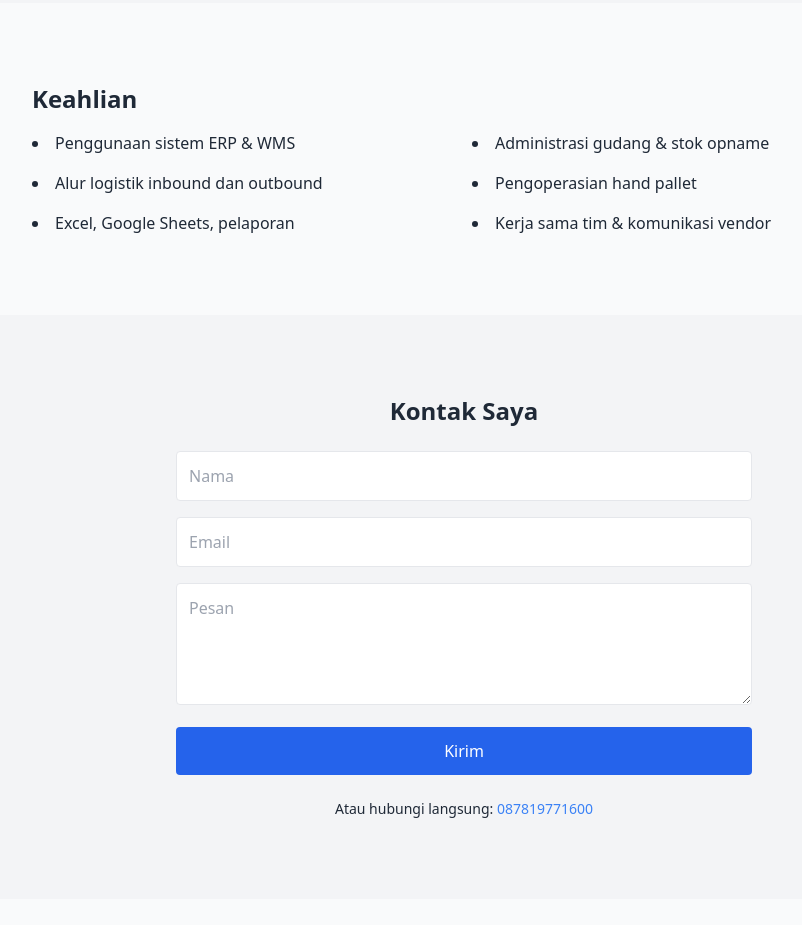
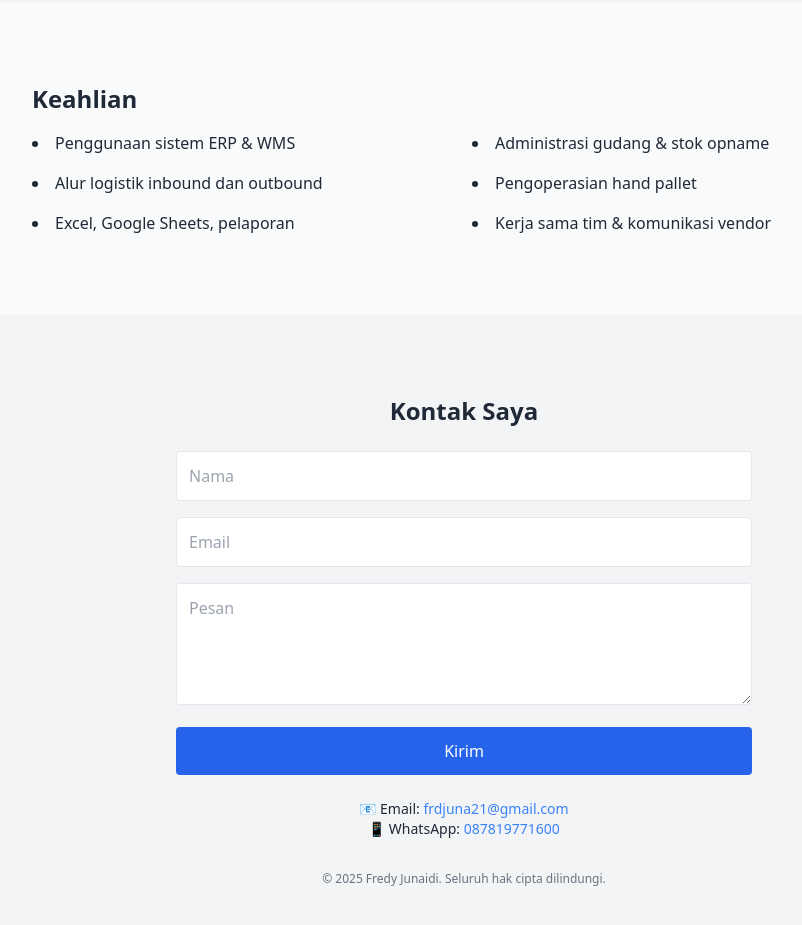
Before and after one commit to Fredyjuna21/Portofolio-Fredy, a plain HTML site: page index.html in a window 1280 px wide. Shown: the part 1389-2314 px from the top of the page, without its empty margins (176-978 px from the left). Before the commit the page ends 2288 px from the top, so only its background shows below. Drawn offline with nearby package versions, Linux system fonts and the light colour scheme.

Commit message:
Add files via upload

```diff
--- a/index.html
+++ b/index.html
@@ -7,7 +7,6 @@
   <title>Portofolio Fredy Junaidi</title>
   <script src="https://cdn.tailwindcss.com"></script>
   <script>
-    // Dark mode toggle script
     function toggleDarkMode() {
       document.documentElement.classList.toggle('dark');
     }
@@ -15,7 +14,6 @@
 </head>
 <body class="bg-gray-50 text-gray-800 dark:bg-gray-900 dark:text-gray-100 font-sans transition duration-300">
 
-  <!-- Header -->
   <header class="bg-white dark:bg-gray-800 shadow sticky top-0 z-10">
     <div class="max-w-6xl mx-auto px-4 py-4 flex justify-between items-center">
       <h1 class="text-xl font-bold">Fredy Junaidi</h1>
@@ -29,7 +27,6 @@
     </div>
   </header>
 
-  <!-- Hero Section -->
   <section class="bg-blue-100 dark:bg-blue-900 py-20 text-center">
     <img src="profil.jpg" alt="Foto Profil" class="w-40 h-40 rounded-full mx-auto mb-4 border-4 border-white shadow-lg object-cover"/>
     <h2 class="text-4xl font-bold mb-2">Staff Logistik Berpengalaman</h2>
@@ -37,7 +34,6 @@
     <a href="CV_Fredy.pdf" download class="mt-4 inline-block bg-blue-600 text-white px-4 py-2 rounded shadow hover:bg-blue-700">⬇️ Unduh CV</a>
   </section>
 
-  <!-- Tentang -->
   <section id="about" class="py-20 px-4 max-w-4xl mx-auto">
     <h3 class="text-2xl font-bold mb-4">Tentang Saya</h3>
     <p class="leading-relaxed">
@@ -45,7 +41,6 @@
     </p>
   </section>
 
-  <!-- Pengalaman -->
   <section id="experience" class="bg-gray-100 dark:bg-gray-800 py-20 px-4">
     <div class="max-w-4xl mx-auto">
       <h3 class="text-2xl font-bold mb-6">Pengalaman Kerja</h3>
@@ -72,7 +67,6 @@
     </div>
   </section>
 
-  <!-- Keahlian -->
   <section id="skills" class="py-20 px-4 max-w-4xl mx-auto">
     <h3 class="text-2xl font-bold mb-4">Keahlian</h3>
     <ul class="grid md:grid-cols-2 gap-4 list-disc list-inside">
@@ -85,7 +79,6 @@
     </ul>
   </section>
 
-  <!-- Kontak -->
   <section id="contact" class="bg-gray-100 dark:bg-gray-800 py-20 px-4">
     <div class="max-w-xl mx-auto">
       <h3 class="text-2xl font-bold mb-6 text-center">Kontak Saya</h3>
@@ -95,8 +88,12 @@
         <textarea placeholder="Pesan" class="w-full p-3 rounded bg-white dark:bg-gray-700 border dark:border-gray-600" rows="4"></textarea>
         <button type="submit" class="w-full bg-blue-600 text-white py-3 rounded hover:bg-blue-700">Kirim</button>
       </form>
-      <p class="text-center mt-6 text-sm">Atau hubungi langsung: <a href="tel:087819771600" class="text-blue-500">087819771600</a></p>
+      <p class="text-center mt-6 text-sm">
+        📧 Email: <a href="mailto:frdjuna21@gmail.com" class="text-blue-500">frdjuna21@gmail.com</a><br>
+        📱 WhatsApp: <a href="tel:087819771600" class="text-blue-500">087819771600</a>
+      </p>
     </div>
+    <p class="text-center mt-8 text-xs text-gray-500">© 2025 Fredy Junaidi. Seluruh hak cipta dilindungi.</p>
   </section>
 
 </body>
```
